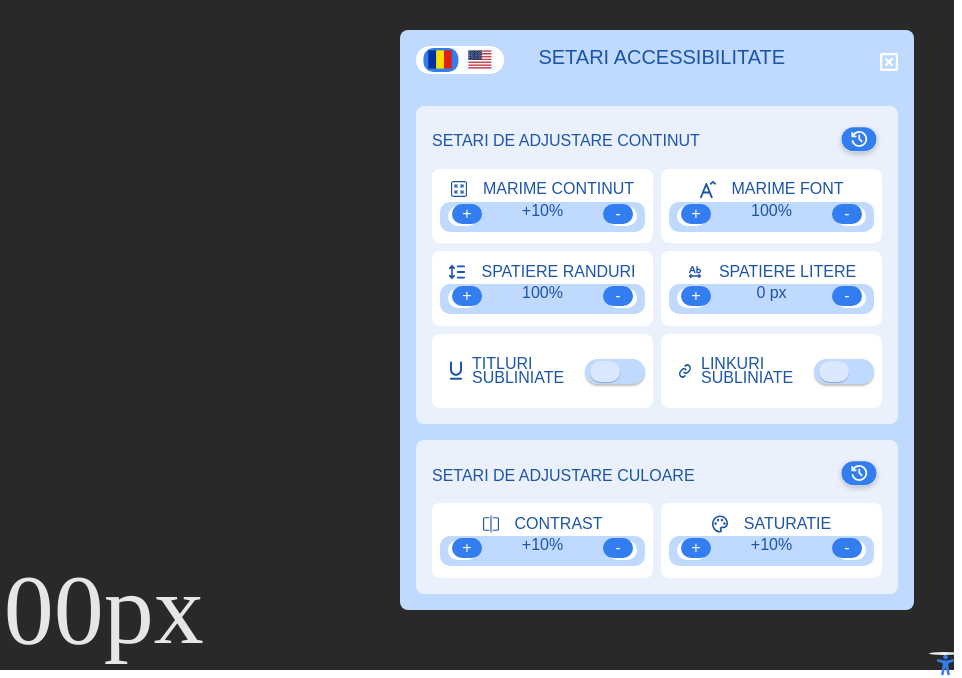
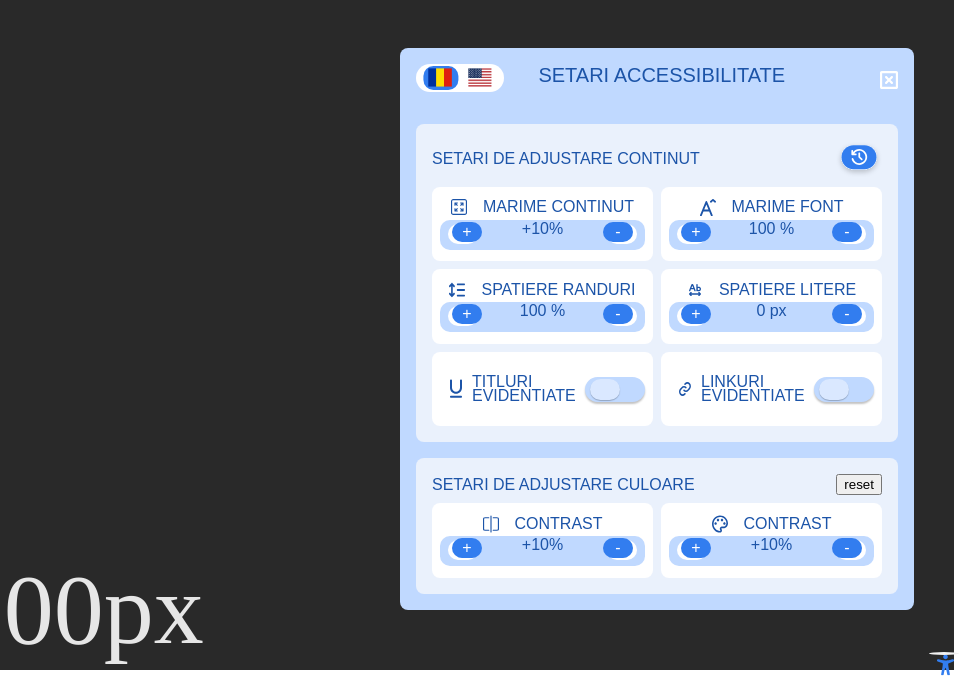
Before and after one commit to Qualiaz/accessibility-module, a website built with Vite: page index.html in a window 1280 px wide. Shown: the part 142-820 px from the top of the page, 318-1280 px from the left. Built offline with nearby package versions, Linux system fonts and the light colour scheme.

Commit message:
improved DOM & content can now be reset to default
- main content adjustments and colors adjustments submenus are now fully created with DOM API

```diff
--- a/accessibility.js
+++ b/accessibility.js
@@ -7,6 +7,7 @@ import underlinedLinksSVG from "./assets/underlined-links.svg";
 
 import contrastSVG from "./assets/contrast.svg";
 import saturationSVG from "./assets/saturation.svg";
+
 import "./style/main.scss";
 
 class Accessibility {
@@ -15,7 +16,7 @@ class Accessibility {
   }
 
   init() {
-    this.#createDOM();
+    this.#dom.init();
     this.#controller();
   }
 
@@ -54,6 +55,10 @@ class Accessibility {
           this._util.percentageRender("spanPercentageMarimeFont", "fontSize");
         }
         //
+        if (direction === "reset") {
+          this.state.fontSize = 1;
+          this._util.percentageRender("spanPercentageMarimeFont", "fontSize");
+        }
         texts.forEach((text) => {
           const elStyles = window.getComputedStyle(text);
           const elFontSize = elStyles.getPropertyValue("font-size");
@@ -94,6 +99,15 @@ class Accessibility {
             "lineHeight"
           );
         }
+
+        if (direction === "reset") {
+          this.state.lineHeight = 1;
+          this._util.percentageRender(
+            "spanPercentageSpatiereRanduri",
+            "lineHeight"
+          );
+        }
+
         texts.forEach((text) => {
           const elStyles = window.getComputedStyle(text);
           const elFontSize = parseFloat(elStyles.getPropertyValue("font-size"));
@@ -116,6 +130,7 @@ class Accessibility {
     letterSpacing: {
       increase() {
         // this bind to contentAdjustments
+        console.log(this.state);
         ++this.state.letterSpacing;
         this.letterSpacing._resizeLetterSpacing("increase");
         this._util.pxRender(
@@ -127,6 +142,16 @@ class Accessibility {
         // this bind to contentAdjustments
         --this.state.letterSpacing;
         this.letterSpacing._resizeLetterSpacing("decrease");
+        this._util.pxRender(
+          "spanPercentageSpatiereLitere",
+          this.state.letterSpacing
+        );
+      },
+      reset() {
+        // this bind to contentAdjustments
+        console.log(this.state);
+        this.state.letterSpacing = 0;
+        this.letterSpacing._resizeLetterSpacing("reset");
         this._util.pxRender(
           "spanPercentageSpatiereLitere",
           this.state.letterSpacing
@@ -150,13 +175,16 @@ class Accessibility {
           if (direction === "decrease") {
             text.style.letterSpacing = --letterSpacing + "px";
           }
+          if (direction === "reset") {
+            text.style.letterSpacing = 0 + "px";
+          }
         });
       },
     },
     highlightTitles: {
       on() {
         this.state.isHighlightTitles = true;
-        this._util.toggleRender("btnTitluriSubliniate", true);
+        this._util.toggleRender("btnTitluriEvidentiate", true);
         const headers = document.querySelectorAll("h1, h2, h3, h4, h5 ,h6");
         headers.forEach((header) => {
           const styles = window.getComputedStyle(header);
@@ -171,7 +199,7 @@ class Accessibility {
       },
       off() {
         this.state.isHighlightTitles = false;
-        this._util.toggleRender("btnTitluriSubliniate", false);
+        this._util.toggleRender("btnTitluriEvidentiate", false);
         const headers = document.querySelectorAll("h1, h2, h3, h4, h5, h6");
         headers.forEach((header) => {
           header.style.outline = header.dataset.initialOutline;
@@ -181,7 +209,7 @@ class Accessibility {
     highlightLinks: {
       on() {
         this.state.isHighlightLinks = true;
-        this._util.toggleRender("btnLinkuriSubliniate", true);
+        this._util.toggleRender("btnLinkuriEvidentiate", true);
         const anchors = document.querySelectorAll("a");
         anchors.forEach((anchor) => {
           const styles = window.getComputedStyle(anchor);
@@ -196,12 +224,19 @@ class Accessibility {
       },
       off() {
         this.state.isHighlightLinks = false;
-        this._util.toggleRender("btnLinkuriSubliniate", false);
+        this._util.toggleRender("btnLinkuriEvidentiate", false);
         const anchors = document.querySelectorAll("a");
         anchors.forEach((anchor) => {
           anchor.style.outline = anchor.dataset.initialOutline;
         });
       },
+    },
+    reset() {
+      this.fontSizing._resizeFont("reset");
+      this.lineHeight._resizeLineHeight("reset");
+      this.letterSpacing.reset();
+      this.highlightTitles.off();
+      this.highlightLinks.off();
     },
     _util: {
       percentageRender: (elId, state) => {
@@ -220,6 +255,7 @@ class Accessibility {
       },
     },
   };
+
   colorAdjustments = {
     contrast: {
       state: {
@@ -265,8 +301,14 @@ class Accessibility {
 
   setLanguage() {}
 
-  #createDOM() {
-    //main button
+  #dom = {
+    init() {
+      this.menuMainBtn();
+      this.createContentSubmenu();
+      this.createColorSubmenu();
+    },
+
+    menuMainBtn() {
       const div = document.createElement("div");
       div.setAttribute("id", "accessibilityBtnWrapper");
 
@@ -281,93 +323,161 @@ class Accessibility {
       button.appendChild(img);
       div.appendChild(button);
       document.body.appendChild(div);
+    },
 
-    //menu
+    createContentSubmenu() {
+      const contentMenu = document.createElement("div");
+      contentMenu.classList.add("accessibility-main__content-adjustments");
+      contentMenu.id = "accessibilityContent";
 
-    //append components
-    const divContentSizeContainer = document.querySelector(
-      ".accessibility-content-size__wrapper"
+      const contentHeader = document.createElement("div");
+      contentHeader.classList.add("accessibility-content__header");
+
+      const span = document.createElement("span");
+      span.textContent = "SETARI DE ADJUSTARE CONTINUT";
+
+      const contentResetBtn = document.createElement("div");
+      contentResetBtn.classList.add("accessibility-content__reset-btn-wrapper");
+
+      const resetBtn = document.createElement("button");
+      resetBtn.classList.add("reset-btn");
+      resetBtn.id = "contentResetBtn";
+
+      const resetBtnImg = document.createElement("img");
+      resetBtnImg.classList.add("reset-btn-img");
+      resetBtnImg.setAttribute("src", "./assets/reset.svg");
+      resetBtnImg.setAttribute("alt", "");
+      resetBtnImg.id = "contentResetBtnImg";
+
+      resetBtn.appendChild(resetBtnImg);
+      contentResetBtn.appendChild(resetBtn);
+
+      contentHeader.appendChild(span);
+      contentHeader.appendChild(contentResetBtn);
+
+      const contentSizeWrapper = document.createElement("div");
+      contentSizeWrapper.classList.add("accessibility-content-size__wrapper");
+
+      const fontSizeWrapper = document.createElement("div");
+      fontSizeWrapper.classList.add("accessibility-font-size__wrapper");
+
+      const lineHeightWrapper = document.createElement("div");
+      lineHeightWrapper.classList.add("accessibility-line-height__wrapper");
+
+      const letterSpacingWrapper = document.createElement("div");
+      letterSpacingWrapper.classList.add(
+        "accessibility-letter-spacing__wrapper"
       );
-    const divFontSizeContainer = document.querySelector(
-      ".accessibility-font-size__wrapper"
+
+      const highlightTitlesWrapper = document.createElement("div");
+      highlightTitlesWrapper.classList.add(
+        "accessibility-underlined-titles__wrapper"
       );
-    const underlinedTitlesWrapper = document.querySelector(
-      ".accessibility-underlined-titles__wrapper"
+
+      const highlightLinksWrapper = document.createElement("div");
+      highlightLinksWrapper.classList.add(
+        "accessibility-underlined-links__wrapper"
       );
-    const underlinedLinksWrapper = document.querySelector(
-      ".accessibility-underlined-links__wrapper"
-    );
-    const lineHeightWrapper = document.querySelector(
-      ".accessibility-line-height__wrapper"
-    );
-    const letterSpacingWrapper = document.querySelector(
-      ".accessibility-letter-spacing__wrapper"
-    );
-    //
-    const componentContentSize = this.#createUpDownComponent(
+
+      contentMenu.appendChild(contentHeader);
+      contentMenu.appendChild(contentSizeWrapper);
+      contentMenu.appendChild(fontSizeWrapper);
+      contentMenu.appendChild(lineHeightWrapper);
+      contentMenu.appendChild(letterSpacingWrapper);
+      contentMenu.appendChild(highlightTitlesWrapper);
+      contentMenu.appendChild(highlightLinksWrapper);
+
+      const componentContentSize = this.createUpDownComponent(
         "MARIME CONTINUT",
         contentScaleSVG
       );
 
-    const componentFontSizeContainer = this.#createUpDownComponent(
+      const componentFontSizeContainer = this.createUpDownComponent(
         "MARIME FONT",
         fontSizeSVG,
-      this.contentAdjustments.state.fontSize * 100 + "%"
+        100 + " %"
       );
 
-    const componentUnderlinedTitles = this.#createToggleComponent(
-      "TITLURI SUBLINIATE",
+      const componentHighlightTitles = this.createToggleComponent(
+        "TITLURI EVIDENTIATE",
         underlinedTitlesSVG
       );
 
-    const componentUnderlinedLinks = this.#createToggleComponent(
-      "LINKURI SUBLINIATE",
+      const componentHighlightLinks = this.createToggleComponent(
+        "LINKURI EVIDENTIATE",
         underlinedLinksSVG
       );
 
-    const componentLineHeight = this.#createUpDownComponent(
+      const componentLineHeight = this.createUpDownComponent(
         "SPATIERE RANDURI",
         lineHeightSVG,
-      this.contentAdjustments.state.lineHeight * 100 + "%"
+        100 + " %"
       );
 
-    const componentLetterSpacing = this.#createUpDownComponent(
+      const componentLetterSpacing = this.createUpDownComponent(
         "SPATIERE LITERE",
         letterSpacingSVG,
         "0 px"
       );
 
-    divFontSizeContainer.appendChild(componentFontSizeContainer);
-    divContentSizeContainer.appendChild(componentContentSize);
+      fontSizeWrapper.appendChild(componentFontSizeContainer);
+      contentSizeWrapper.appendChild(componentContentSize);
       lineHeightWrapper.appendChild(componentLineHeight);
       letterSpacingWrapper.appendChild(componentLetterSpacing);
 
-    underlinedTitlesWrapper.appendChild(componentUnderlinedTitles);
-    underlinedLinksWrapper.appendChild(componentUnderlinedLinks);
+      highlightTitlesWrapper.appendChild(componentHighlightTitles);
+      highlightLinksWrapper.appendChild(componentHighlightLinks);
 
-    /// COLORS
-    const colorSubmenu = document.querySelector(
-      ".accessibility-main__colors-adjustments"
-    );
-    const accessibilityContrastWrapper = document.querySelector(
-      ".accessibility-contrast__wrapper"
-    );
-    const accessibilitySaturationWrapper = document.querySelector(
-      ".accessibility-saturation__wrapper"
-    );
-    const componentContrast = this.#createUpDownComponent(
+      document.getElementById("accessibilityMain").appendChild(contentMenu);
+    },
+
+    createColorSubmenu() {
+      const colorContainer = document.createElement("div");
+      const headerContainer = document.createElement("div");
+      const headerTextSpan = document.createElement("span");
+      const resetBtnWrapper = document.createElement("div");
+      const resetBtn = document.createElement("button");
+      const contrastWrapper = document.createElement("div");
+      const saturationWrapper = document.createElement("div");
+
+      colorContainer.classList.add("accessibility-main__colors-adjustments");
+      colorContainer.id = "accessibilityColors";
+      headerContainer.classList.add("accessibility-color__header");
+      resetBtnWrapper.classList.add("accessibility-color__reset-btn-wrapper");
+
+      contrastWrapper.classList.add("accessibility-contrast__wrapper");
+      saturationWrapper.classList.add("accessibility-saturation__wrapper");
+
+      headerTextSpan.textContent = "SETARI DE ADJUSTARE CULOARE";
+      resetBtn.textContent = "reset";
+
+      headerContainer.appendChild(headerTextSpan);
+      resetBtnWrapper.appendChild(resetBtn);
+      headerContainer.appendChild(resetBtnWrapper);
+      colorContainer.appendChild(headerContainer);
+      colorContainer.appendChild(contrastWrapper);
+      colorContainer.appendChild(saturationWrapper);
+
+      const componentContrast = this.createUpDownComponent(
         "CONTRAST",
         contrastSVG
       );
-    const componentSaturation = this.#createUpDownComponent(
-      "SATURATIE",
+
+      const componentSaturation = this.createUpDownComponent(
+        "CONTRAST",
         saturationSVG
       );
-    accessibilityContrastWrapper.appendChild(componentContrast);
-    accessibilitySaturationWrapper.appendChild(componentSaturation);
-  }
 
-  #createUpDownComponent(name, iconSrc, percentage = "+10%") {
+      contrastWrapper.appendChild(componentContrast);
+      saturationWrapper.appendChild(componentSaturation);
+
+      const accessibilityMainCont =
+        document.getElementById("accessibilityMain");
+      accessibilityMainCont.appendChild(colorContainer);
+      return colorContainer;
+    },
+
+    createUpDownComponent(name, iconSrc, percentage = "+10%") {
       const componentContainer = document.createElement("div");
       const divNameContainer = document.createElement("div");
       const img = document.createElement("img");
@@ -388,17 +498,11 @@ class Accessibility {
       divNameContainer.setAttribute("class", "up-down-buttons__name-container");
       img.setAttribute("class", "up-down-buttons__img");
       img.setAttribute("src", iconSrc);
-    buttonPlus.setAttribute(
-      "id",
-      `plusBtn${this.#helpersFunc.formatName(name)}`
-    );
-    buttonMinus.setAttribute(
-      "id",
-      `minusBtn${this.#helpersFunc.formatName(name)}`
-    );
+      buttonPlus.setAttribute("id", `plusBtn${this._util.formatName(name)}`);
+      buttonMinus.setAttribute("id", `minusBtn${this._util.formatName(name)}`);
       spanPercentage.setAttribute(
         "id",
-      `spanPercentage${this.#helpersFunc.formatName(name)}`
+        `spanPercentage${this._util.formatName(name)}`
       );
       divButtonsContainer.setAttribute(
         "class",
@@ -431,9 +535,9 @@ class Accessibility {
       divMinusBtnWrapper.appendChild(buttonMinus);
 
       return componentContainer;
-  }
+    },
 
-  #createToggleComponent(name, iconSrc) {
+    createToggleComponent(name, iconSrc) {
       // Create the main container
       const toggleContainer = document.createElement("div");
       const nameContainer = document.createElement("div");
@@ -448,12 +552,14 @@ class Accessibility {
       const [nameTop, nameBottom] = name.split(" ");
       nameSpan.innerHTML = `${nameTop} <br /> ${nameBottom}`;
 
-    toggleContainer.classList.add("accessibility-component__toggle-container");
+      toggleContainer.classList.add(
+        "accessibility-component__toggle-container"
+      );
       nameContainer.classList.add("toggle__name-container");
       nameWrapper.classList.add("toggle__name-wrapper");
       btnWrapper.classList.add("toggle__btn-wrapper");
       btn.classList.add("toggle__btn");
-    btn.id = "btn" + this.#helpersFunc.formatName(name);
+      btn.id = "btn" + this._util.formatName(name);
 
       nameWrapper.appendChild(image);
       nameWrapper.appendChild(nameSpan);
@@ -465,40 +571,43 @@ class Accessibility {
 
       return toggleContainer;
       // document.body.appendChild(toggleContainer);
+    },
+
+    _util: {
+      formatName(name) {
+        const words = name
+          .trim()
+          .split(/\s+/)
+          .map((word) => word.toLowerCase());
+
+        const formattedName = words
+          .map((word, index) => {
+            if (index < 2) {
+              return word.charAt(0).toUpperCase() + word.slice(1);
             }
+            return word;
+          })
+          .join("");
 
-  #createColorSubmenu() {
-    const mainContainer = document.createElement("div");
-    const headerContainer = document.createElement("div");
-    const headerTextSpan = document.createElement("span");
-    const resetBtnWrapper = document.createElement("div");
-    const resetBtn = document.createElement("button");
-    const contrastWrapper = document.createElement("div");
-    const saturationWrapper = document.createElement("div");
-
-    mainContainer.classList.add("accessibility-main__colors-adjustments");
-    headerContainer.classList.add("accessibility-color__header");
-    resetBtnWrapper.classList.add("accessibility-color__reset-btn-wrapper");
-
-    contrastWrapper.classList.add("accessibility-contrast__wrapper");
-    saturationWrapper.classList.add("accessibility-saturation__wrapper");
-
-    headerTextSpan.textContent = "SETARI DE ADJUSTARE CULOARE";
-    resetBtn.textContent = "reset";
-
-    headerContainer.appendChild(headerTextSpan);
-    resetBtnWrapper.appendChild(resetBtn);
-    headerContainer.appendChild(resetBtnWrapper);
-    mainContainer.appendChild(headerContainer);
-    mainContainer.appendChild(contrastWrapper);
-    mainContainer.appendChild(saturationWrapper);
-  }
+        return formattedName;
+      },
+    },
+  };
 
   #controller() {
-    const accessibilityMenu = document.getElementById("accessibilityMenu");
+    const accessibilityContent = document.getElementById(
+      "accessibilityContent"
+    );
 
-    accessibilityMenu.addEventListener("click", (e) => {
+    const accessibilityColors = document.getElementById("accessibilityColors");
+
+    accessibilityContent.addEventListener("click", (e) => {
       const clickedId = e.target.id;
+
+      // RESET
+      if (clickedId === "contentResetBtnImg") {
+        this.contentAdjustments.reset();
+      }
 
       // CONTENT SCALE
       if (clickedId === "plusBtnMarimeContinut")
@@ -523,7 +632,7 @@ class Accessibility {
         this.contentAdjustments.letterSpacing.decrease();
 
       // HIGHLIGHT TITLES
-      if (clickedId === "btnTitluriSubliniate") {
+      if (clickedId === "btnTitluriEvidentiate") {
         if (!this.contentAdjustments.state.isHighlightTitles) {
           this.contentAdjustments.highlightTitles.on();
         } else {
@@ -532,7 +641,7 @@ class Accessibility {
       }
 
       // HIGHLIGHT LINKS
-      if (clickedId === "btnLinkuriSubliniate") {
+      if (clickedId === "btnLinkuriEvidentiate") {
         if (!this.contentAdjustments.state.isHighlightLinks) {
           this.contentAdjustments.highlightLinks.on();
         } else {
@@ -541,26 +650,8 @@ class Accessibility {
       }
     });
 
-    const plusContrast = document.getElementById("plusContrast");
-    const minusContrast = document.getElementById("minusContrast");
-
-    const plusSaturation = document.getElementById("plusSaturation");
-    const minusSaturation = document.getElementById("minusSaturation");
-
-    plusContrast.addEventListener("click", () => {
-      this.colorAdjustments.contrast.increase();
-    });
-
-    minusContrast.addEventListener("click", () => {
-      this.colorAdjustments.contrast.decrease();
-    });
-
-    plusSaturation.addEventListener("click", () => {
-      this.colorAdjustments.saturation.increase();
-    });
-
-    minusSaturation.addEventListener("click", () => {
-      this.colorAdjustments.saturation.decrease();
+    accessibilityColors.addEventListener("click", (e) => {
+      console.log(e.target.id);
     });
   }
 
@@ -586,6 +677,11 @@ class Accessibility {
       this.contentAdjustments
     );
     this.#helpersFunc.bindObj(
+      this.contentAdjustments.letterSpacing,
+      "reset",
+      this.contentAdjustments
+    );
+    this.#helpersFunc.bindObj(
       this.contentAdjustments.highlightTitles,
       "on",
       this.contentAdjustments
@@ -608,23 +704,6 @@ class Accessibility {
   }
 
   #helpersFunc = {
-    formatName(name) {
-      const words = name
-        .trim()
-        .split(/\s+/)
-        .map((word) => word.toLowerCase());
-
-      const formattedName = words
-        .map((word, index) => {
-          if (index < 2) {
-            return word.charAt(0).toUpperCase() + word.slice(1);
-          }
-          return word;
-        })
-        .join("");
-
-      return formattedName;
-    },
     bindObj(targetObj, methodName, objToBind) {
       targetObj[methodName] = targetObj[methodName].bind(objToBind);
     },
--- a/index.html
+++ b/index.html
@@ -42,8 +42,8 @@
           </button>
         </div>
       </div>
-      <div class="accessibility-main">
-        <div class="accessibility-main__content-adjustments">
+      <div id="accessibilityMain" class="accessibility-main">
+        <!-- <div class="accessibility-main__content-adjustments">
           <div class="accessibility-content__header">
             <span>SETARI DE ADJUSTARE CONTINUT</span>
             <div class="accessibility-content__reset-btn-wrapper">
@@ -58,8 +58,8 @@
           <div class="accessibility-letter-spacing__wrapper"></div>
           <div class="accessibility-underlined-titles__wrapper"></div>
           <div class="accessibility-underlined-links__wrapper"></div>
-        </div>
-        <div class="accessibility-main__colors-adjustments">
+        </div> -->
+        <!-- <div class="accessibility-main__colors-adjustments">
           <div class="accessibility-color__header">
             <span>SETARI DE ADJUSTARE CULOARE</span>
             <div class="accessibility-color__reset-btn-wrapper">
@@ -70,7 +70,7 @@
           </div>
           <div class="accessibility-contrast__wrapper"></div>
           <div class="accessibility-saturation__wrapper"></div>
-        </div>
+        </div> -->
       </div>
     </div>
     <script type="module" src="/main.js"></script>
```
Lines whose indentation alone changed are shown as unchanged.
